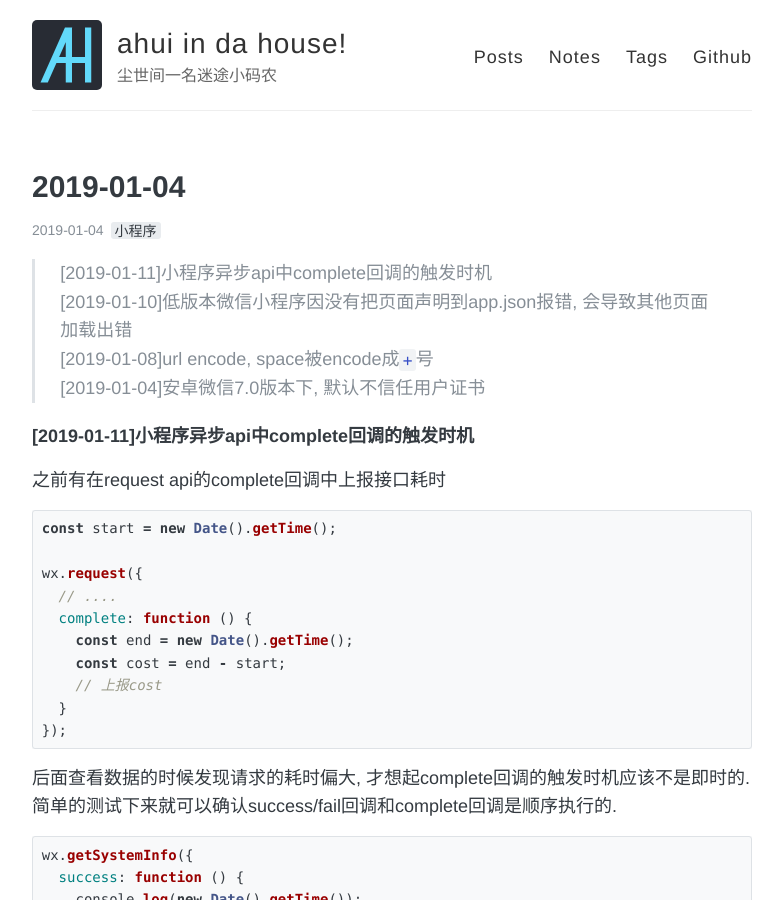
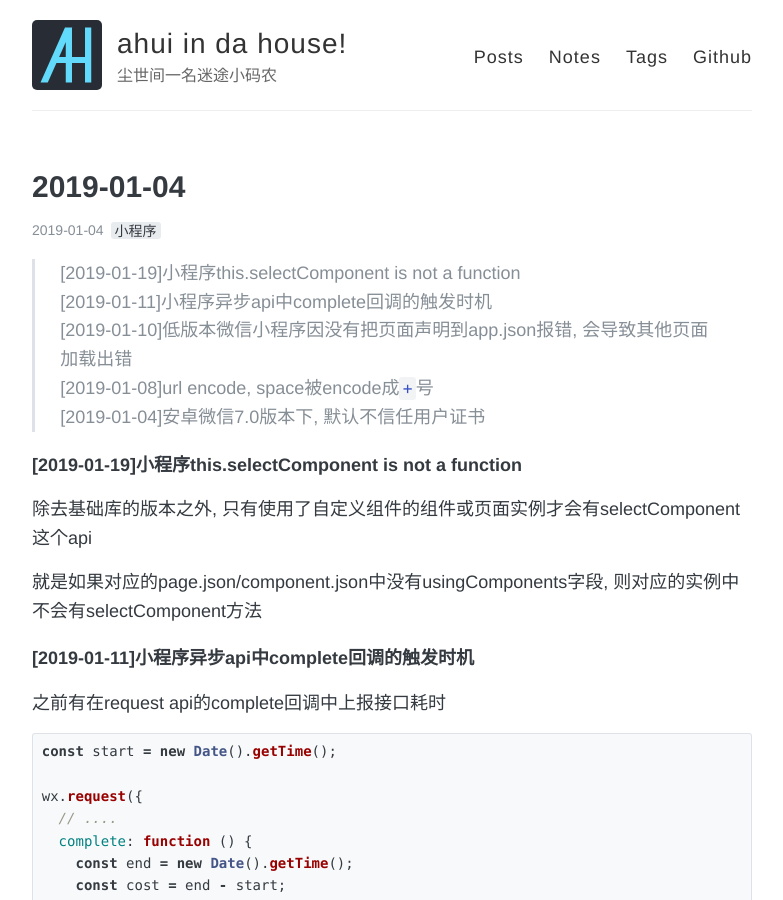
Before and after one commit to funkyLover/blog, a Jekyll site: the page built from notes/_posts/2019-01-04-notes.md, in a window 1280 px wide and 900 px high. Shown: the whole window, without its empty margins (248-1031 px from the left). Built offline with Jekyll 4.4.1, drawn with Linux system fonts in a browser that asks for light colours; comment, search, counter and statistics services are not loaded.

Commit message:
[note]add;

```diff
--- a/notes/_posts/2019-01-04-notes.md
+++ b/notes/_posts/2019-01-04-notes.md
@@ -7,10 +7,17 @@ comments: true
 share: true
 ---
 
+> [2019-01-19]小程序this.selectComponent is not a function <br>
 > [2019-01-11]小程序异步api中complete回调的触发时机 <br>
 > [2019-01-10]低版本微信小程序因没有把页面声明到app.json报错, 会导致其他页面加载出错 <br>
 > [2019-01-08]url encode, space被encode成`+`号 <br>
 > [2019-01-04]安卓微信7.0版本下, 默认不信任用户证书
+
+##### [2019-01-19]小程序this.selectComponent is not a function
+
+除去基础库的版本之外, 只有使用了自定义组件的组件或页面实例才会有selectComponent这个api
+
+就是如果对应的page.json/component.json中没有usingComponents字段, 则对应的实例中不会有selectComponent方法
 
 ##### [2019-01-11]小程序异步api中complete回调的触发时机
 
```
